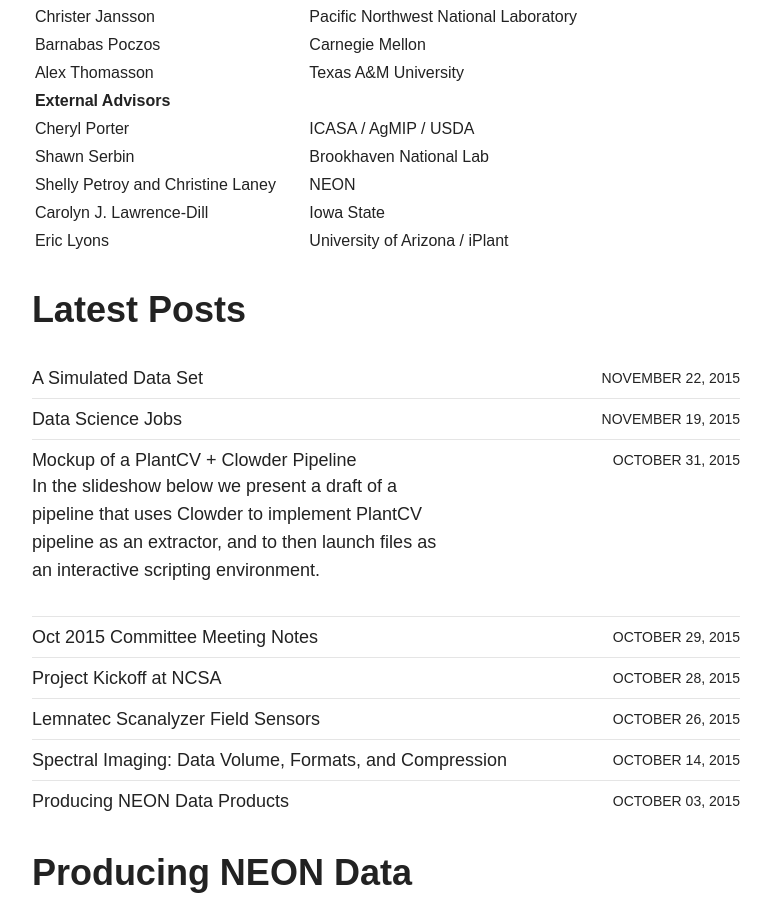
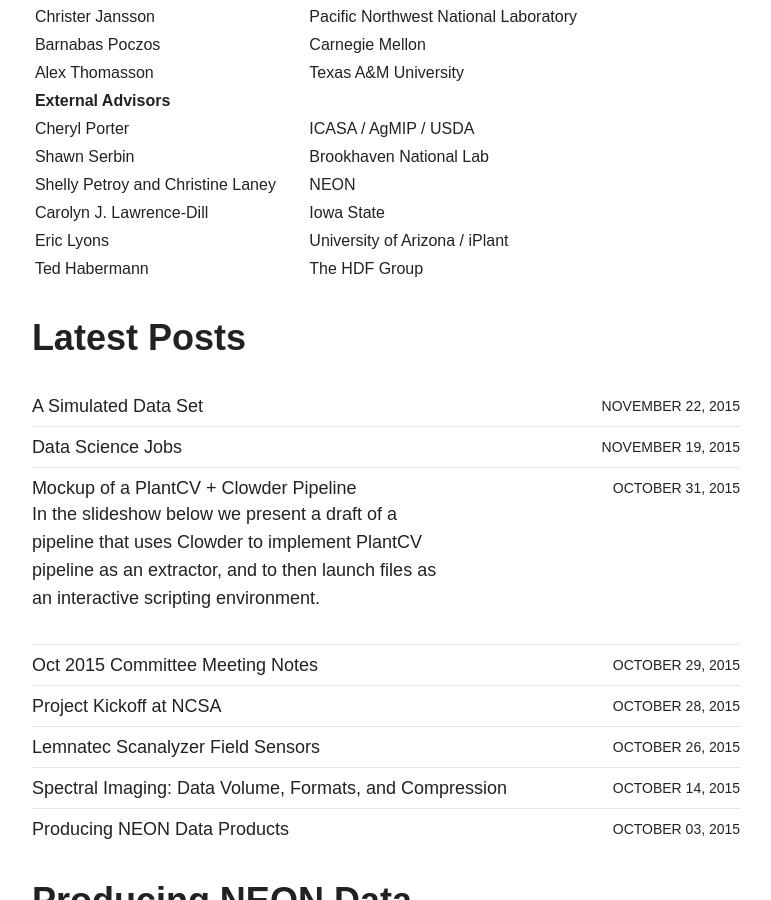
Before and after one commit to terra-reference/terraref.github.io, a Jekyll site: the page built from about/index.md, in a window 1280 px wide and 900 px high, scrolled down 4034 px. Shown: the whole window, without its empty margins (254-1025 px from the left). Built offline with Jekyll 4.4.1, drawn with Linux system fonts in a browser that asks for light colours; nearby versions of some CDN libraries.

Commit message:
Added Ted Haberman to stds committee

```diff
--- a/about/index.md
+++ b/about/index.md
@@ -97,6 +97,7 @@ The objective of this committee is to facilitate research by ensuring that softw
 | Shelly Petroy and Christine Laney | NEON |
 | Carolyn J. Lawrence-Dill | Iowa State |
 | Eric Lyons | University of Arizona / iPlant |
+| Ted Habermann | The HDF Group |
 
 
 # Latest Posts
```
